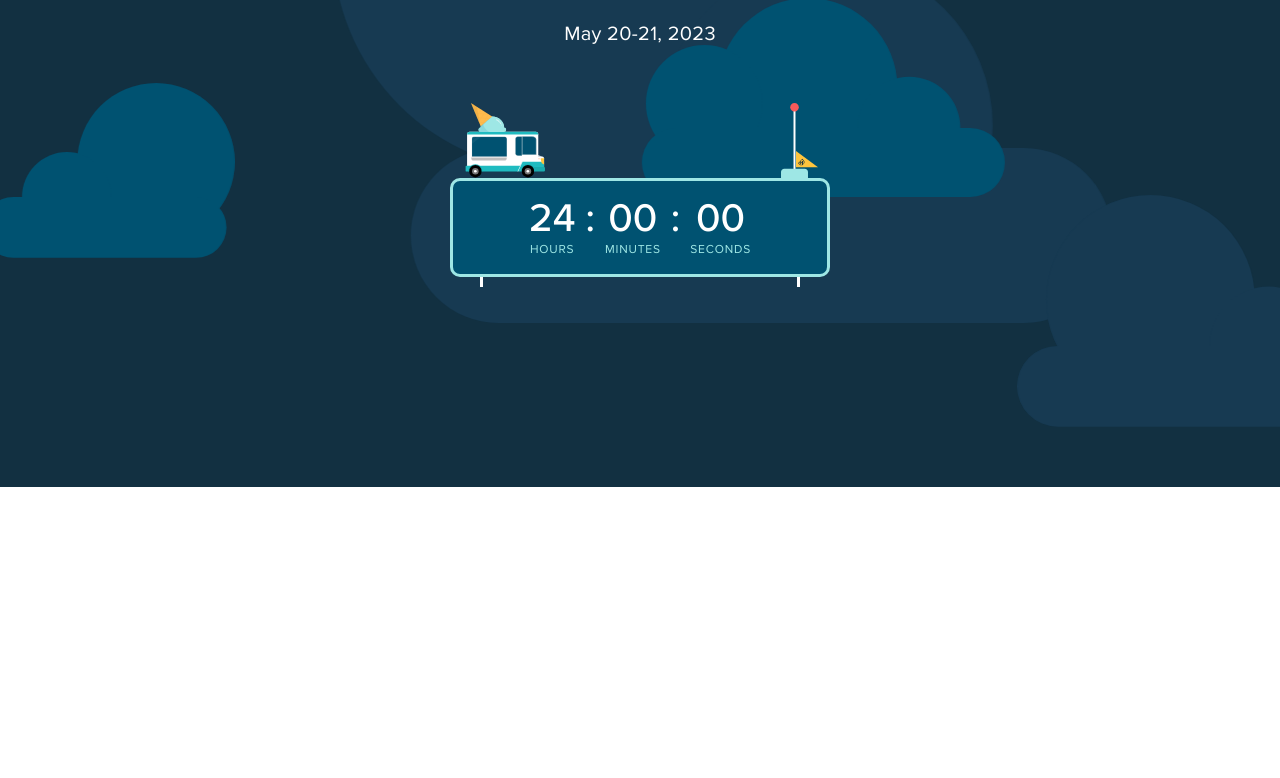
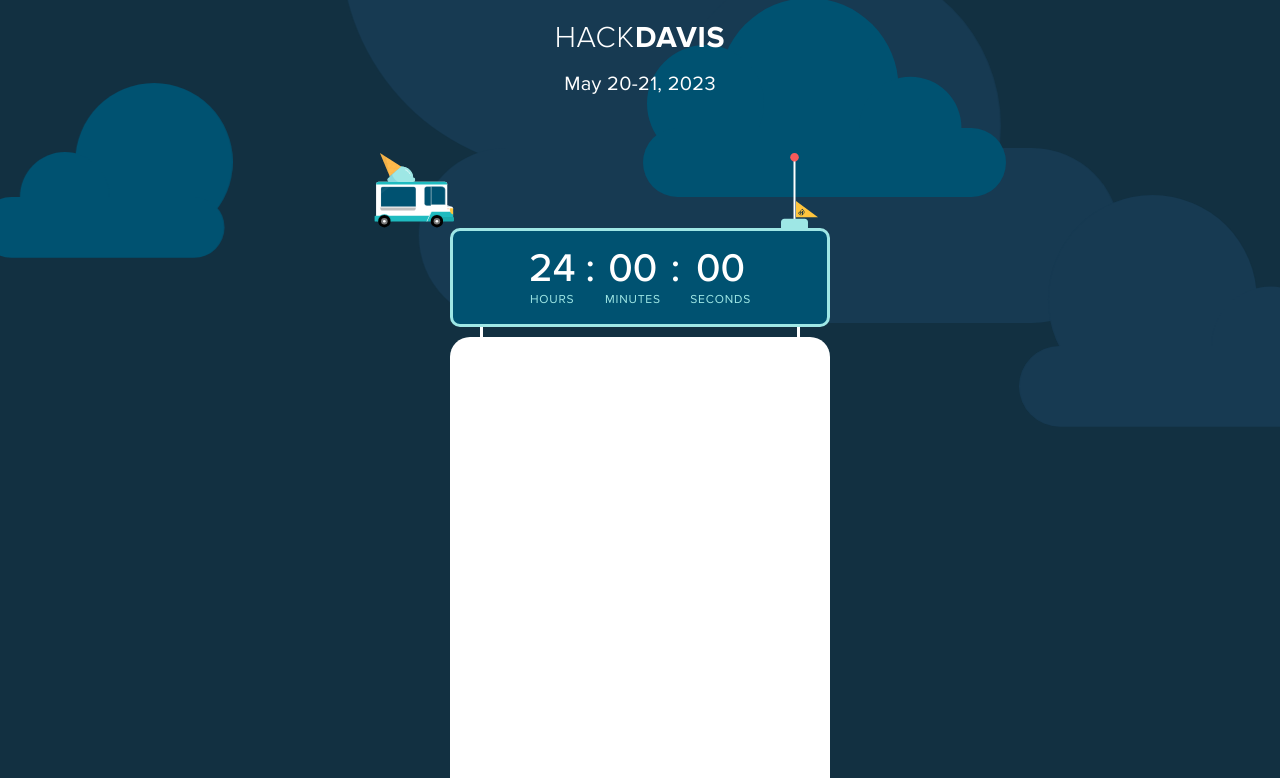
Before and after one commit to HackDavis/website-2023, a Next.js app: page /timer in a window 1280 px wide. Shown: the part 282-1060 px from the top of the page. Before the commit the page ends 800 px from the top, so only its background shows below. Built offline with nearby package versions, Linux system fonts and the light colour scheme.

Commit message:
add truck to fill in space

```diff
--- a/src/components/doe/timer/mainSectionDoe.tsx
+++ b/src/components/doe/timer/mainSectionDoe.tsx
@@ -7,7 +7,7 @@ import styles from '@/styles/doe/mainSection.module.scss';
 const MainSectionDoe = () => (
   <>
     <Clouds />
-    <section className={styles.wrapper}>
+    <section style={{ paddingTop: 100 }} className={styles.wrapper}>
       <div className={styles.mainAnimationSection}>
         <div className={styles.landing}>
           <div className={styles.mainSection}>
--- a/src/components/doe/timer/progressBarDoe.tsx
+++ b/src/components/doe/timer/progressBarDoe.tsx
@@ -24,16 +24,16 @@ const ProgressBarDoe = () => {
   }, []);
 
   return (
-    <div className={styles.container}>
-      <MiniTruck
-        style={{ left: `calc(${progress}% - ${progress * 1.15}px)` }}
-        // style={{ left: `calc(${progress}% - 32%)` }}
-      />
-      <div className={styles.flag}>
-        <FlagPole />
-        <Flag style={{ bottom: `calc(${progress * 0.52}% + 13%)` }} />
+    <>
+      <div className={styles.container}>
+        <MiniTruck style={{ left: `calc(${progress}% - 26%)` }} />
+        <div className={styles.flag}>
+          <FlagPole />
+          <Flag style={{ bottom: `calc(${progress * 0.52}% + 13%)` }} />
+        </div>
       </div>
-    </div>
+      <div className={styles.truck} />
+    </>
   );
 };
 
--- a/src/components/doe/timer/timer.tsx
+++ b/src/components/doe/timer/timer.tsx
@@ -57,6 +57,7 @@ const Countdown = () => {
         </div>
       </div>
       <div className={styles.sticks}></div>
+      <div className={styles.truck} />
     </div>
   );
 
--- a/src/styles/doe/timer/timer.module.scss
+++ b/src/styles/doe/timer/timer.module.scss
@@ -77,3 +77,13 @@
 //     max-width: 1060px;
 //   }
 }
+
+.truck {
+  background-color: white;
+  border-radius: 20px;
+  padding: 0 15px;
+  max-width: 380px;
+  height: 1000px;
+  width: 100%;
+  margin: auto;
+}
```
